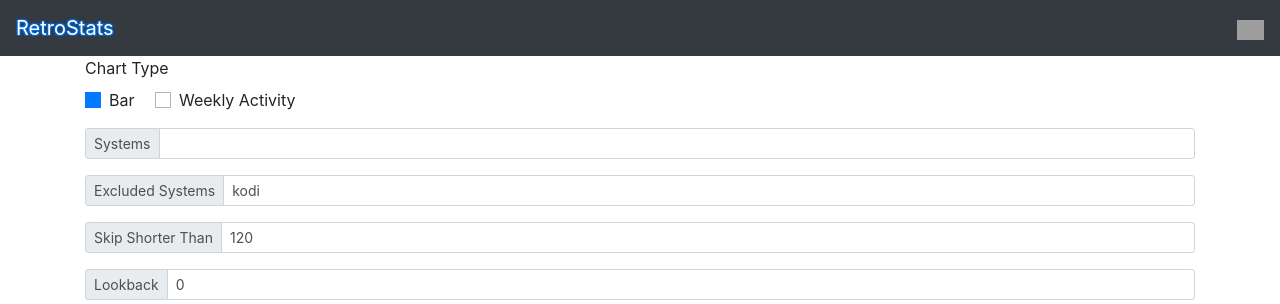
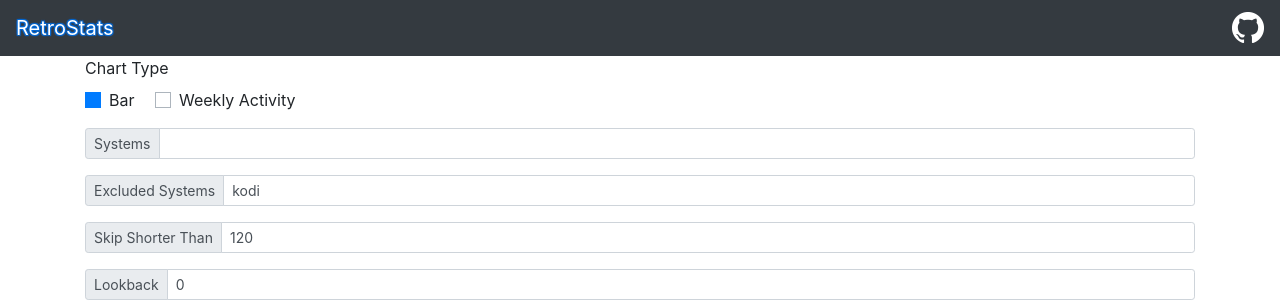
Before and after one commit to langest/RetroStats, a Flask app: page / in a window 1280 px wide. Shown: the top 304 px of the page. Run offline with Flask 2, Linux system fonts and the light colour scheme; parts of the project's set-up code (start-up, migrations or seed data) failed here and were passed over; some libraries are stand-ins or nearby versions; grey boxes are pictures that could not be loaded.

Commit message:
Add link to github project page

```diff
--- a/server/templates/index.html
+++ b/server/templates/index.html
@@ -11,12 +11,12 @@
 		<script content="application/javascript" src="{{ url_for('static', filename='js/plotly-v1.51.3.min.js') }}"></script>
 		<script content="application/javascript" src="{{ url_for('static', filename='js/plotting.js') }}"></script>
 
-		<nav class="navbar navbar-dark bg-dark">
+		<nav class="navbar sticky-top navbar-dark bg-dark">
 			<a class="navbar-brand logo" href="#">
 				RetroStats
 			</a>
-			<a>
-				<img src="{{ url_for('static', filename='img/github.svg') }}" alt="Related Book 1" width="auto" height="20px"/>
+			<a href="https://github.com/langest/RetroStats">
+				<img src="{{ url_for('static', filename='img/GitHub-Mark-Light-32px.png') }}" alt="Related Book 1"/>
 			</a>
 		</nav>
 		<div id='my_form' class='chart_form'>
```
Also changed, not shown: server/static/img/GitHub-Mark-Light-32px.png (added).
